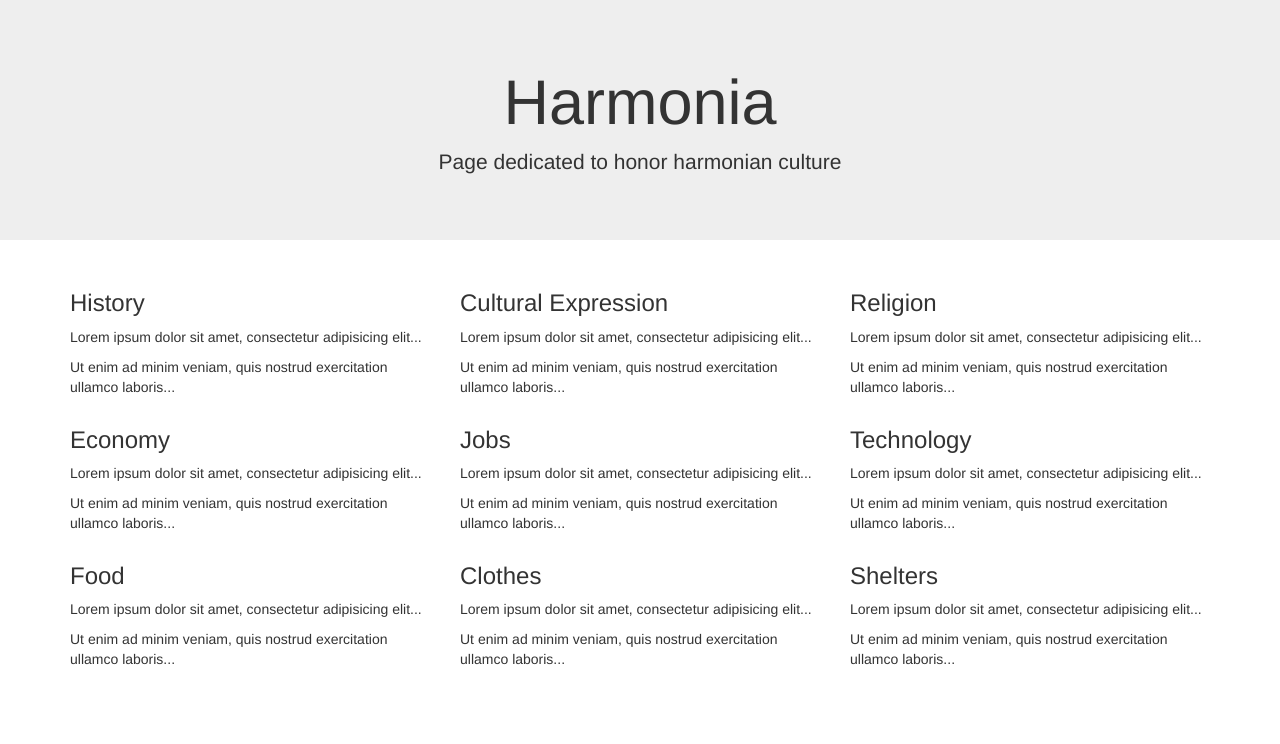
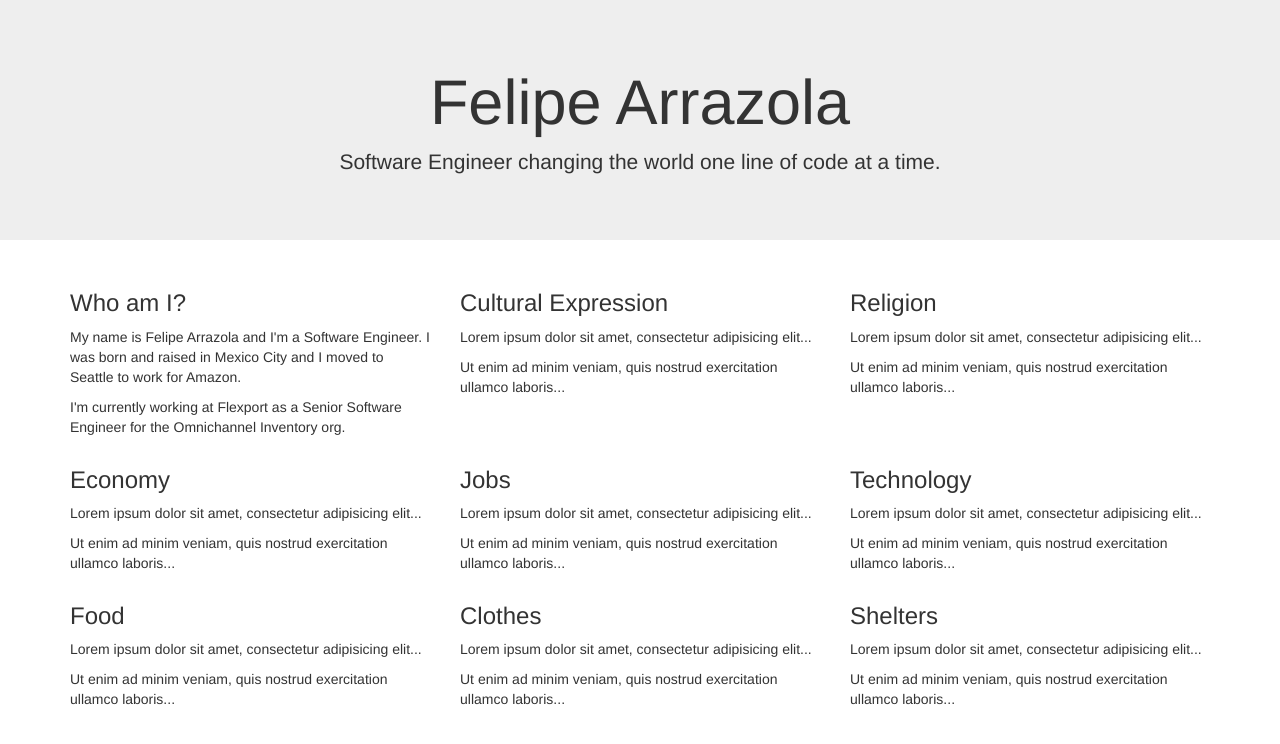
Before and after one commit to arrazola2099/arrazola2099.github.io, a plain HTML site: page index.html in a window 1280 px wide. Drawn offline with nearby package versions, Linux system fonts and the light colour scheme.

Commit message:
Changing index for my personal page instead of Harmonia

```diff
--- a/index.html
+++ b/index.html
@@ -1,7 +1,7 @@
 <!DOCTYPE html>
 <html lang="en">
 <head>
-  <title>Harmonia</title>
+  <title>Felipe Arrazola</title>
   <meta charset="utf-8">
   <meta name="viewport" content="width=device-width, initial-scale=1">
   <link rel="stylesheet" href="https://maxcdn.bootstrapcdn.com/bootstrap/3.4.1/css/bootstrap.min.css">
@@ -11,16 +11,21 @@
 <body>
 
 <div class="jumbotron text-center">
-  <h1>Harmonia</h1>
-  <p>Page dedicated to honor harmonian culture</p>
+  <h1>Felipe Arrazola</h1>
+  <p>Software Engineer changing the world one line of code at a time.</p>
 </div>
 
 <div class="container">
   <div class="row">
     <div class="col-sm-4">
-      <h3>History</h3>
-      <p>Lorem ipsum dolor sit amet, consectetur adipisicing elit...</p>
-      <p>Ut enim ad minim veniam, quis nostrud exercitation ullamco laboris...</p>
+      <h3>Who am I?</h3>
+      <p>
+        My name is Felipe Arrazola and I'm a Software Engineer. I was born and raised in Mexico City and I moved to
+        Seattle to work for Amazon.
+      </p>
+      <p>
+        I'm currently working at Flexport as a Senior Software Engineer for the Omnichannel Inventory org.
+      </p>
     </div>
     <div class="col-sm-4">
       <h3>Cultural Expression</h3>
```
